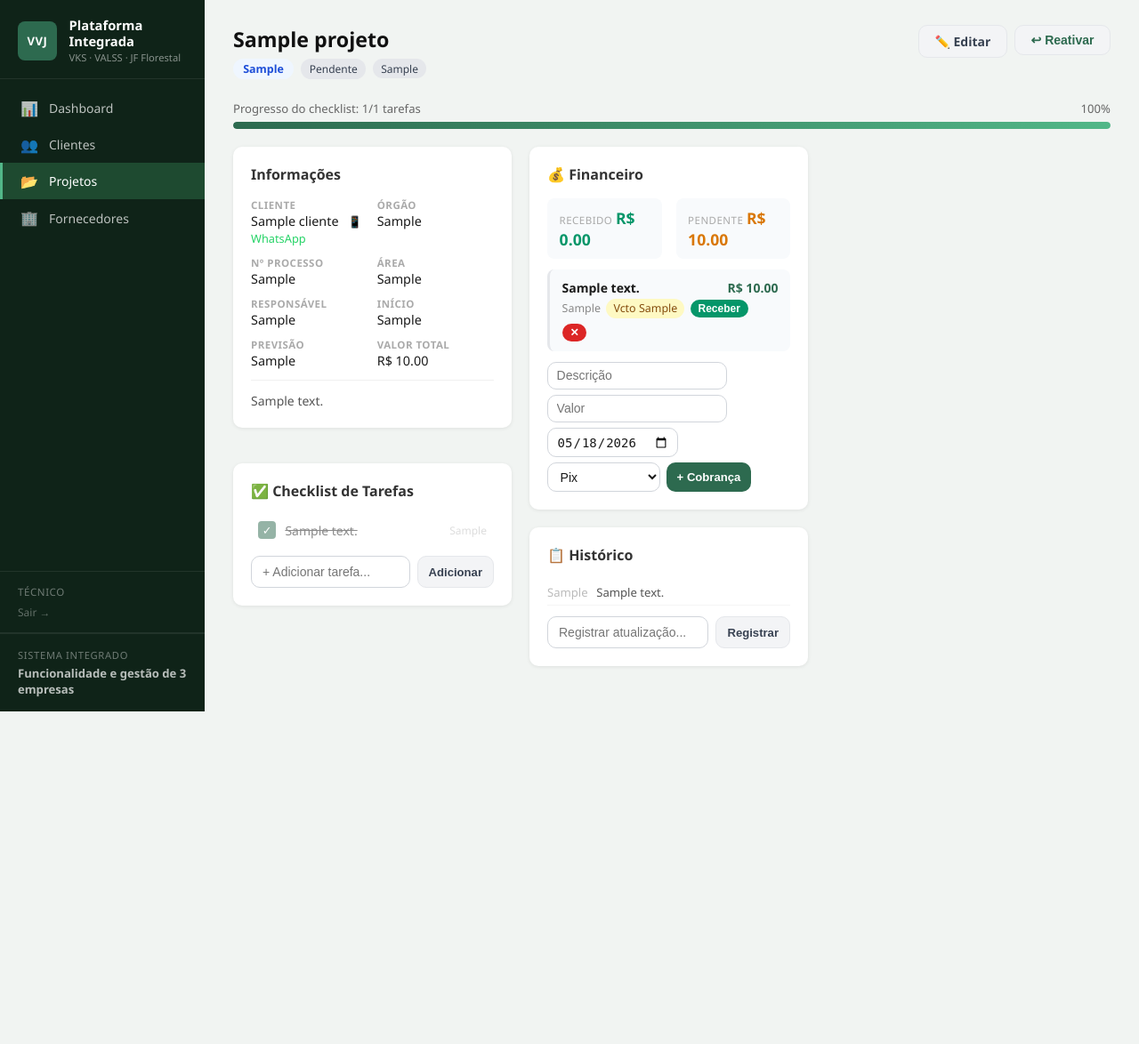
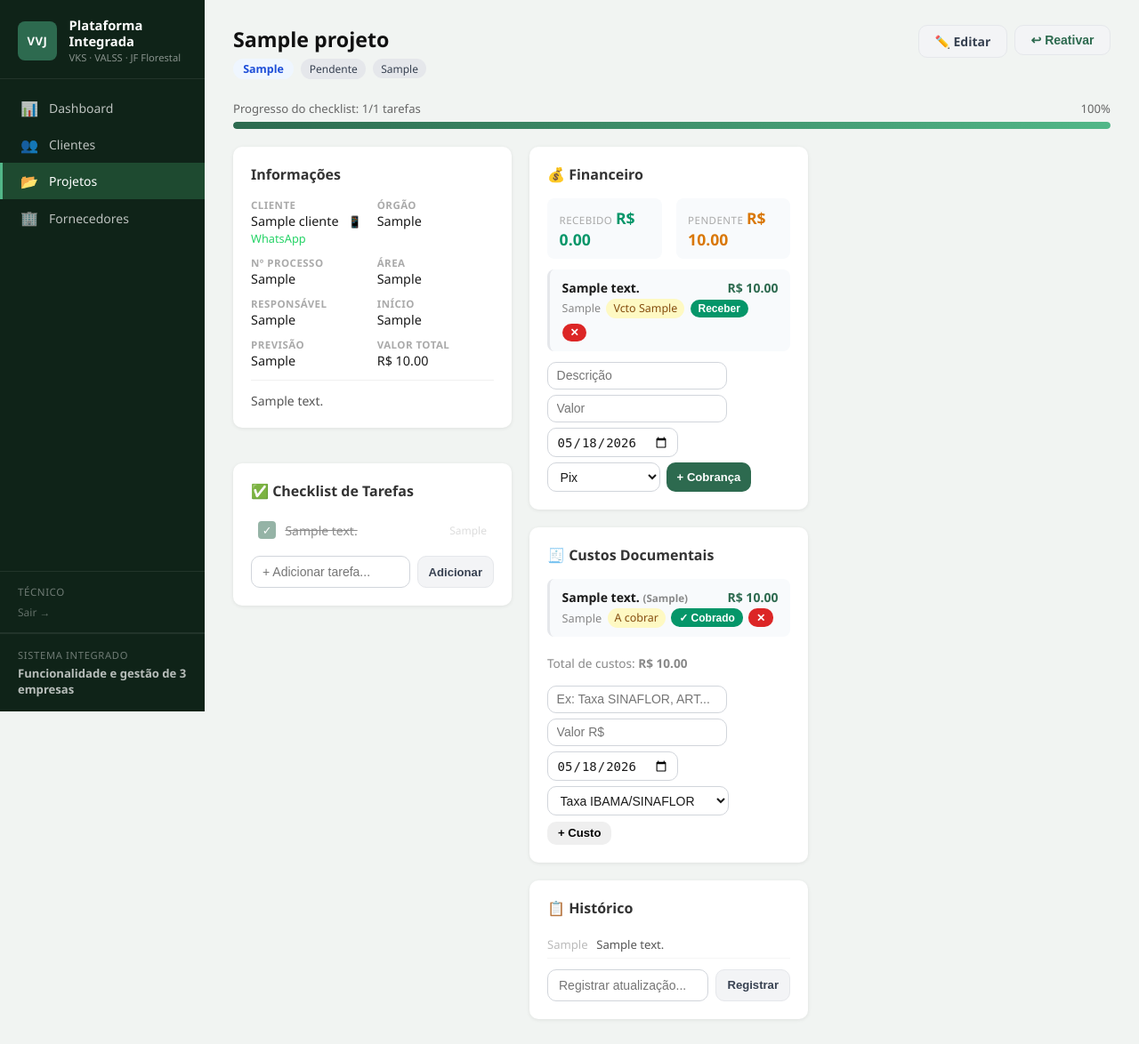
Before and after one commit to julianafavaro-crypto/sistema-vvj, a Flask app: page /projetos/1 in a window 1280 px wide. Shown: the whole page at 89% size. Before the commit the page ends 800 px from the top, so only its background shows below. Run offline with Flask 3, Linux system fonts and the light colour scheme; tables that the repository leaves empty hold one stand-in row (values such as "Sample post"); some libraries are stand-ins or nearby versions.

Commit message:
Adiciona módulo de custos documentais por projeto (a cobrar/cobrado)

```diff
--- a/app.py
+++ b/app.py
@@ -332,17 +332,23 @@
     tarefas = db.execute("SELECT * FROM tarefas WHERE projeto_id=? ORDER BY fase, id", [id]).fetchall()
     pagamentos = db.execute("SELECT * FROM pagamentos WHERE projeto_id=? ORDER BY data_vencimento", [id]).fetchall()
     historico = db.execute("SELECT * FROM historico WHERE projeto_id=? ORDER BY id DESC", [id]).fetchall()
+    custos = db.execute("SELECT * FROM custos WHERE projeto_id=? ORDER BY data DESC", [id]).fetchall()
     total_pago = sum(p["valor"] for p in pagamentos if p["status"] == "Pago")
     total_pendente = sum(p["valor"] for p in pagamentos if p["status"] == "Pendente")
+    total_custos = sum(c["valor"] for c in custos)
+    total_custos_a_cobrar = sum(c["valor"] for c in custos if c["status"] == "A cobrar")
     tarefas_total = len(tarefas)
     tarefas_ok = sum(1 for t in tarefas if t["concluida"])
     progresso = int(tarefas_ok / tarefas_total * 100) if tarefas_total else 0
     clientes_list = db.execute("SELECT id, nome FROM clientes ORDER BY nome").fetchall()
     db.close()
     return render_template("projeto_detalhe.html", projeto=projeto, tarefas=tarefas,
-        pagamentos=pagamentos, historico=historico, total_pago=total_pago,
-        total_pendente=total_pendente, progresso=progresso, tarefas_ok=tarefas_ok,
-        tarefas_total=tarefas_total, clientes=clientes_list)
+        pagamentos=pagamentos, historico=historico, custos=custos,
+        total_pago=total_pago, total_pendente=total_pendente,
+        total_custos=total_custos, total_custos_a_cobrar=total_custos_a_cobrar,
+        progresso=progresso, tarefas_ok=tarefas_ok,
+        tarefas_total=tarefas_total, clientes=clientes_list,
+        categorias_custo=CATEGORIAS_CUSTO)
 
 @app.route("/projetos/<int:id>/editar", methods=["GET","POST"])
 def projeto_editar(id):
@@ -467,6 +473,57 @@
     pg = db.execute("SELECT * FROM pagamentos WHERE id=?", [id]).fetchone()
     proj_id = pg["projeto_id"]
     db.execute("DELETE FROM pagamentos WHERE id=?", [id])
+    db.commit()
+    db.close()
+    return redirect(url_for("projeto_detalhe", id=proj_id))
+
+# ─── CUSTOS DOCUMENTAIS ──────────────────────────────────────────────────────
+
+CATEGORIAS_CUSTO = [
+    "Taxa IBAMA/SINAFLOR", "Taxa IAT", "Taxa INCRA", "Taxa Cartório",
+    "ART CREA", "Muda/Reposição Florestal", "Transporte/Campo",
+    "Cópia/Impressão", "Despachante", "Outros"
+]
+
+@app.route("/custos/novo", methods=["POST"])
+@login_required
+def custo_novo():
+    db = get_db()
+    proj_id = request.form["projeto_id"]
+    valor = float(request.form.get("valor", 0) or 0)
+    descricao = request.form.get("descricao", "")
+    db.execute("""INSERT INTO custos (projeto_id, descricao, valor, data, categoria, observacao)
+                  VALUES (?,?,?,?,?,?)""",
+        [proj_id, descricao, valor,
+         request.form.get("data", date.today().isoformat()),
+         request.form.get("categoria", "Outros"),
+         request.form.get("observacao", "")])
+    db.execute("INSERT INTO historico (projeto_id, descricao) VALUES (?,?)",
+        [proj_id, f"Custo documental lançado: {descricao} — R$ {valor:.2f}"])
+    db.commit()
+    db.close()
+    return redirect(url_for("projeto_detalhe", id=proj_id))
+
+@app.route("/custos/<int:id>/cobrado", methods=["POST"])
+@login_required
+def custo_cobrado(id):
+    db = get_db()
+    custo = db.execute("SELECT * FROM custos WHERE id=?", [id]).fetchone()
+    db.execute("UPDATE custos SET status='Cobrado' WHERE id=?", [id])
+    db.execute("INSERT INTO historico (projeto_id, descricao) VALUES (?,?)",
+        [custo["projeto_id"], f"Custo marcado como cobrado: {custo['descricao']} — R$ {custo['valor']:.2f}"])
+    db.commit()
+    proj_id = custo["projeto_id"]
+    db.close()
+    return redirect(url_for("projeto_detalhe", id=proj_id))
+
+@app.route("/custos/<int:id>/excluir", methods=["POST"])
+@login_required
+def custo_excluir(id):
+    db = get_db()
+    custo = db.execute("SELECT * FROM custos WHERE id=?", [id]).fetchone()
+    proj_id = custo["projeto_id"]
+    db.execute("DELETE FROM custos WHERE id=?", [id])
     db.commit()
     db.close()
     return redirect(url_for("projeto_detalhe", id=proj_id))
--- a/database.py
+++ b/database.py
@@ -225,6 +225,17 @@
         created_at TEXT DEFAULT (date('now'))
     )""")
 
+    c.execute("""CREATE TABLE IF NOT EXISTS custos (
+        id INTEGER PRIMARY KEY AUTOINCREMENT,
+        projeto_id INTEGER REFERENCES projetos(id) ON DELETE CASCADE,
+        descricao TEXT NOT NULL,
+        valor REAL NOT NULL,
+        data TEXT DEFAULT (date('now')),
+        categoria TEXT DEFAULT 'Outros',
+        status TEXT DEFAULT 'A cobrar',
+        observacao TEXT
+    )""")
+
     c.execute("""CREATE TABLE IF NOT EXISTS usuarios (
         id INTEGER PRIMARY KEY AUTOINCREMENT,
         nome TEXT NOT NULL,
--- a/templates/projeto_detalhe.html
+++ b/templates/projeto_detalhe.html
@@ -169,6 +169,60 @@
       </form>
     </div>
 
+    <!-- Custos Documentais -->
+    <div class="panel mt">
+      <div class="panel-header" style="display:flex;justify-content:space-between;align-items:center">
+        <h2>🧾 Custos Documentais</h2>
+        {% if total_custos_a_cobrar > 0 %}
+        <span style="background:#fef3c7;color:#d97706;padding:.2rem .6rem;border-radius:99px;font-size:.8rem;font-weight:600">
+          A cobrar: R$ {{ "%.2f"|format(total_custos_a_cobrar) }}
+        </span>
+        {% endif %}
+      </div>
+      {% if custos %}
+      <div class="pagamentos-list">
+        {% for c in custos %}
+        <div class="pagamento-item {% if c.status=='Cobrado' %}pago{% endif %}">
+          <div class="pag-info">
+            <span class="pag-desc">{{ c.descricao }} <small style="color:#888">({{ c.categoria }})</small></span>
+            <span class="pag-valor">R$ {{ "%.2f"|format(c.valor) }}</span>
+          </div>
+          <div class="pag-meta">
+            <span style="color:#888;font-size:.8rem">{{ c.data }}</span>
+            {% if c.status == 'Cobrado' %}
+              <span class="badge-pago">✓ Cobrado</span>
+            {% else %}
+              <span class="badge-pendente">A cobrar</span>
+              <form method="post" action="{{ url_for('custo_cobrado', id=c.id) }}" style="display:inline">
+                <button class="btn btn-success btn-xs">✓ Cobrado</button>
+              </form>
+            {% endif %}
+            <form method="post" action="{{ url_for('custo_excluir', id=c.id) }}" style="display:inline"
+                  onsubmit="return confirmar('Excluir este custo?')">
+              <button class="btn btn-danger btn-xs">✕</button>
+            </form>
+          </div>
+        </div>
+        {% endfor %}
+      </div>
+      <div style="padding:.5rem 0;font-size:.85rem;color:#888;border-top:1px solid var(--border)">
+        Total de custos: <strong>R$ {{ "%.2f"|format(total_custos) }}</strong>
+      </div>
+      {% endif %}
+      <form method="post" action="{{ url_for('custo_novo') }}" class="add-pag-form">
+        <input type="hidden" name="projeto_id" value="{{ projeto.id }}">
+        <input type="text" name="descricao" placeholder="Ex: Taxa SINAFLOR, ART..." class="input input-sm" required>
+        <input type="number" name="valor" placeholder="Valor R$" class="input input-sm" step="0.01" min="0" required>
+        <input type="date" name="data" class="input input-sm" value="{{ hoje }}">
+        <select name="categoria" class="input input-sm">
+          {% for cat in categorias_custo %}
+          <option>{{ cat }}</option>
+          {% endfor %}
+        </select>
+        <button class="btn btn-warning btn-sm">+ Custo</button>
+      </form>
+    </div>
+
     <!-- Histórico -->
     <div class="panel mt">
       <div class="panel-header"><h2>📋 Histórico</h2></div>
```
